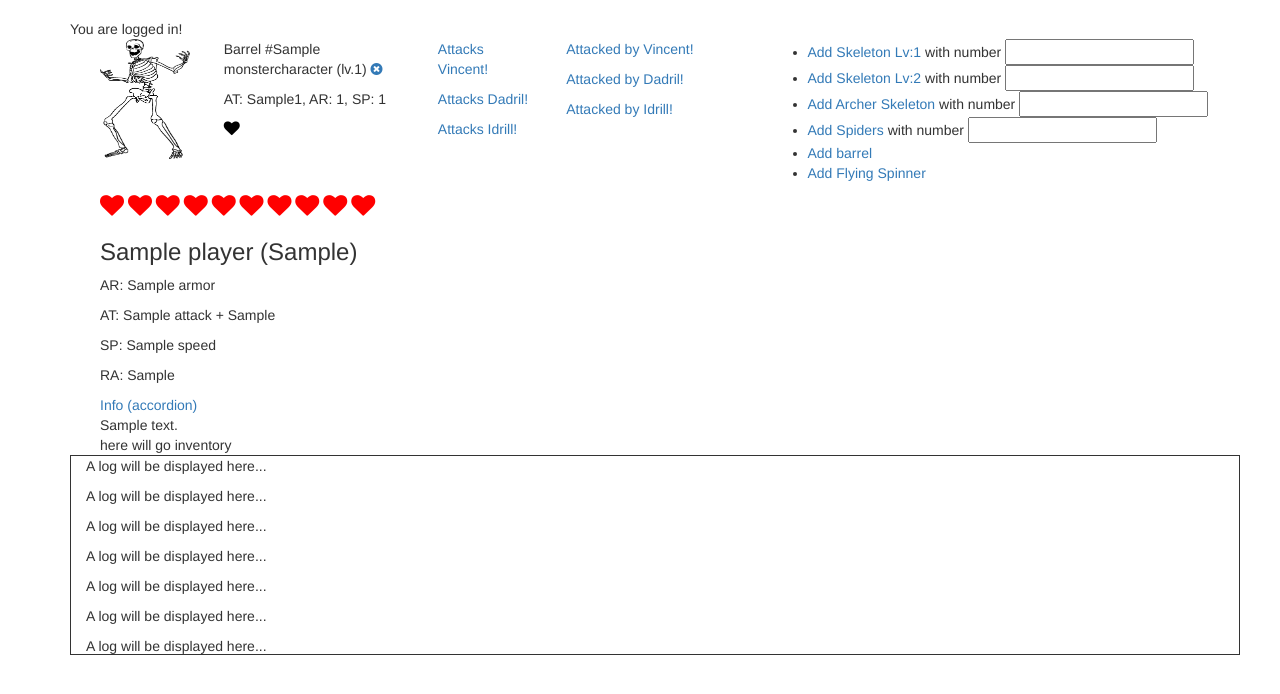
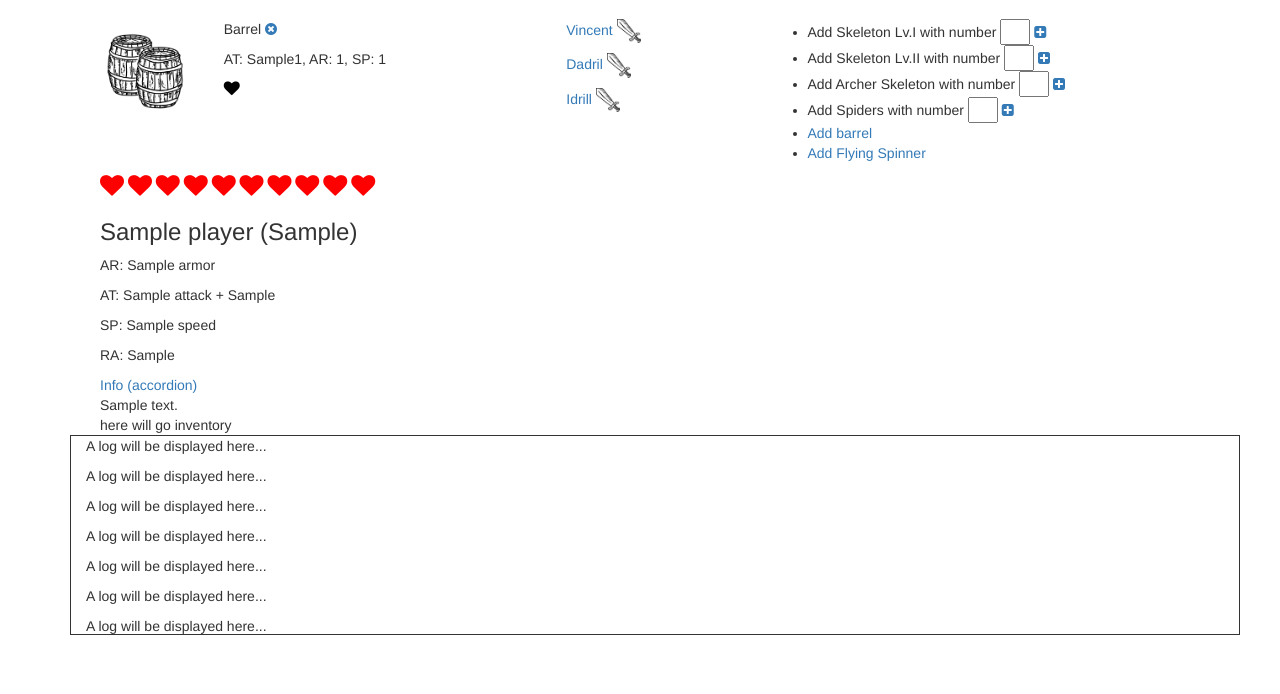
Before and after one commit to tevtonez/dndgamecalc, a Django app: template templates/index.html in a window 1280 px wide. Shown: the part 51-745 px from the top of the page. Run offline with Django 3.2, Linux system fonts and the light colour scheme; a user stored in the database is signed in; tables that the repository leaves empty hold one stand-in row (values such as "Sample post"); the template is opened without the code that fills it: values that come from a table or form of the project are taken from there, most other values are stand-ins (such as "Sample title", 1, 10 or a date in 2020); some libraries are stand-ins or nearby versions.

Commit message:
add barrel img, attack and attacked images, minor changes in UI

```diff
--- a/main/models.py
+++ b/main/models.py
@@ -70,10 +70,14 @@ class MonsterCharacter(Character):
 
     def __str__(self):
         """Object string representation."""
+        if self.character_race not in ['bar', 'fsp']:
+            full_info = '#' + str(self.name) + ' (lv.' + str(self.character_level) + ')'
+        else:
+            full_info = ''
+
         return ' '.join([
             str(find_value(self.RACE, self.character_race)),
-            '#' + str(self.name),
-            '(lv.' + str(self.character_level) + ')',
+            full_info
         ])
 
 # Hacking monsters' name field label
--- a/main/static/css/style.css
+++ b/main/static/css/style.css
@@ -1,3 +1,14 @@
 body{
   padding-top: 70px;
 }
+
+
+.add-monsters input{
+    width: 30px;
+}
+
+.log-display{
+    overflow-y: scroll;
+    height:200px;
+    border:1px solid
+}
--- a/templates/index.html
+++ b/templates/index.html
@@ -5,9 +5,9 @@
 {% block body_block %}
 
 {% if request.user.is_authenticated %}
-    You are logged in!
+    <!-- You are logged in! -->
 {% else %}
-    Pleas log in!
+    <!-- Please log in! -->
 {% endif %}
 
 <div class="container">
@@ -19,7 +19,7 @@
                     <div class="row monster">
                         <div class="col-sm-12">
                             <div class="col-sm-2">
-                                <img src="{% static "images/skeleton_lv_1.png" %}" alt="" width="90" height="120">
+                                <img src="static/images/{{monster.character_race}}{% if monster.character_race == 'ske' and monster.character_level == 2 %}-2{% endif %}.png" alt="" width="90" height="100">
                             </div>
                             <div class="col-sm-10">
                                 <div class="col-sm-5">
@@ -33,14 +33,16 @@
                                 </div>
 
                                 <div class="col-sm-3 monster-attack">
-                                    <p><a href="">Attacks Vincent!</a></p>
-                                    <p><a href="">Attacks Dadril!</a></p>
-                                    <p><a href="">Attacks Idrill!</a></p>
+                                {% if monster.character_race != 'bar' %}
+                                    <p><a href=""><img src="{% static "images/bite.png" %}" alt="" width=24> Vincent</a></p>
+                                    <p><a href=""><img src="{% static "images/bite.png" %}" alt="" width=24> Dadril</a></p>
+                                    <p><a href=""><img src="{% static "images/bite.png" %}" alt="" width=24> Idrill</a></p>
+                                {% endif %}
                                 </div>
                                 <div class="col-sm-4 monster-attack">
-                                    <p><a href="">Attacked by Vincent!</a></p>
-                                    <p><a href="">Attacked by Dadril!</a></p>
-                                    <p><a href="">Attacked by Idrill!</a></p>
+                                    <p><a href="">Vincent <img src="{% static "images/sword.png" %}" alt="" width=24></a></p>
+                                    <p><a href="">Dadril <img src="{% static "images/sword.png" %}" alt="" width=24></a></p>
+                                    <p><a href="">Idrill <img src="{% static "images/sword.png" %}" alt="" width=24></a></p>
                                 </div>
                             </div>
                         </div>
@@ -51,12 +53,28 @@
 
             <div class="col-sm-5 add-monsters">
                 <ul>
-                    <li><a href="#">Add Skeleton Lv:1</a> with number <input name="skelenton_lv1_num" type="text"></li>
-                    <li><a href="#">Add Skeleton Lv:2</a> with number <input name="skelenton_lv2_num" type="text"></li>
-                    <li><a href="#">Add Archer Skeleton</a> with number <input name="skelenton_arch_num" type="text"></li>
-                    <li><a href="#">Add Spiders</a> with number <input name="skelenton_arch_num" type="text"></li>
-                    <li><a href="#">Add barrel</a></li>
-                    <li><a href="#">Add Flying Spinner</a></li>
+                    <li>
+                        Add Skeleton Lv.I with number <input name="skelenton_lv1_num" type="text">
+                        <a href="#"><span class="fa fa-plus-square"></span></a>
+                    </li>
+                    <li>
+                        Add Skeleton Lv.II with number <input name="skelenton_lv2_num" type="text">
+                        <a href="#"><span class="fa fa-plus-square"></span></a></li>
+                    </li>
+                    <li>
+                        Add Archer Skeleton with number <input name="skelenton_arch_num" type="text">
+                        <a href="#"><span class="fa fa-plus-square"></span></a></li>
+                    </li>
+                    <li>
+                        Add Spiders with number <input name="skelenton_arch_num" type="text">
+                        <a href="#"><span class="fa fa-plus-square"></span></a></li>
+                    </li>
+                    <li>
+                        <a href="#">Add barrel</a>
+                    </li>
+                    <li>
+                        <a href="#">Add Flying Spinner</a>
+                    </li>
                 </ul>
             </div>
     </div> <!-- row -->
@@ -101,7 +119,7 @@
 
 
     <div class="row">
-        <div class="col-sm-12 log-display" style="overflow-y: scroll; height:200px; border:1px solid">
+        <div class="col-sm-12 log-display">
             <p>A log will be displayed here...</p>
             <p>A log will be displayed here...</p>
             <p>A log will be displayed here...</p>
```
Also changed, not shown: main/static/images/bar.png (added), main/static/images/bite.png (added), main/static/images/ska.png (renamed from main/static/images/skeleton_archer_lv_2.png), main/static/images/ske-2.png (added), main/static/images/ske.png (added), main/static/images/skeleton_lv_1.png (deleted), main/static/images/skeleton_lv_2.png (deleted), main/static/images/spd.png (added), main/static/images/spiders.png (deleted), main/static/images/sword.png (added).
